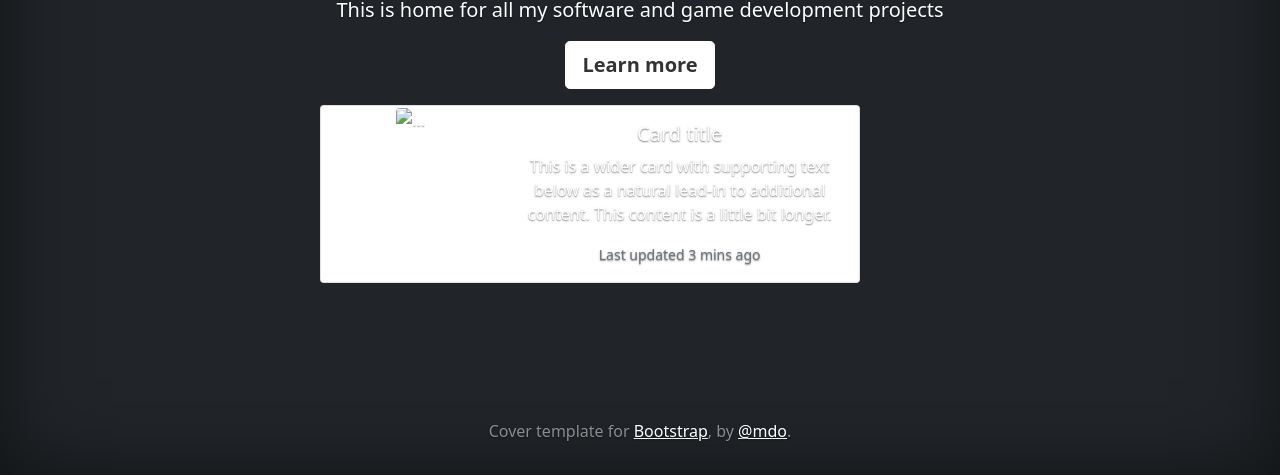
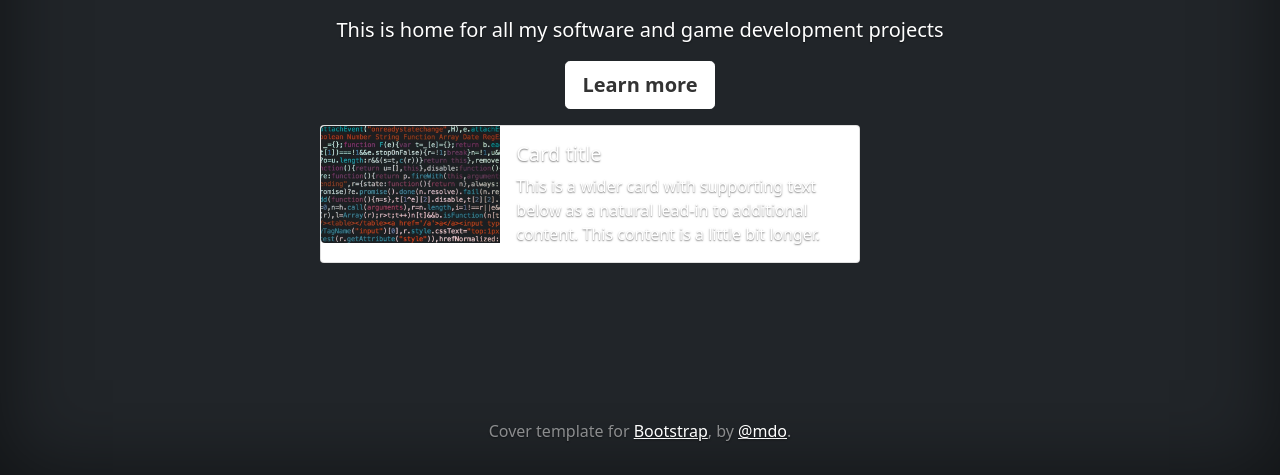
Before and after one commit to zeyaddesigns/zeyaddesigns.github.io, a plain HTML site: page index.html in a window 1280 px wide. Shown: the part 325-800 px from the top of the page. Drawn offline with nearby package versions, Linux system fonts and the light colour scheme.

Commit message:
Image in card and text alignment

```diff
--- a/index.html
+++ b/index.html
@@ -49,13 +49,12 @@
       <div class="card mb-3" style="max-width: 540px;">
         <div class="row g-0">
           <div class="col-md-4">
-            <img src="..." class="img-fluid rounded-start" alt="...">
+            <img src="/Images/stock.jpg" class="img-fluid rounded-start" alt="">
           </div>
           <div class="col-md-8">
             <div class="card-body">
-              <h5 class="card-title">Card title</h5>
-              <p class="card-text">This is a wider card with supporting text below as a natural lead-in to additional content. This content is a little bit longer.</p>
-              <p class="card-text"><small class="text-muted">Last updated 3 mins ago</small></p>
+              <h5 class="card-title text-start">Card title</h5>
+              <p class="card-text text-start">This is a wider card with supporting text below as a natural lead-in to additional content. This content is a little bit longer.</p>
             </div>
           </div>
         </div>
```
Also changed, not shown: Images/stock.jpg (added).
